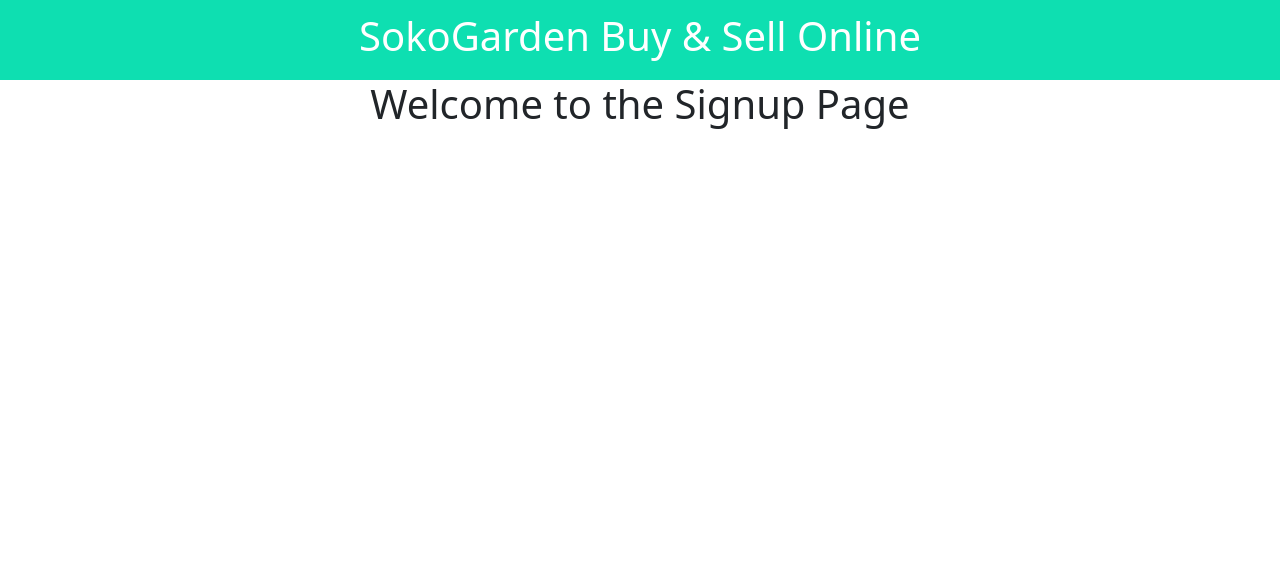
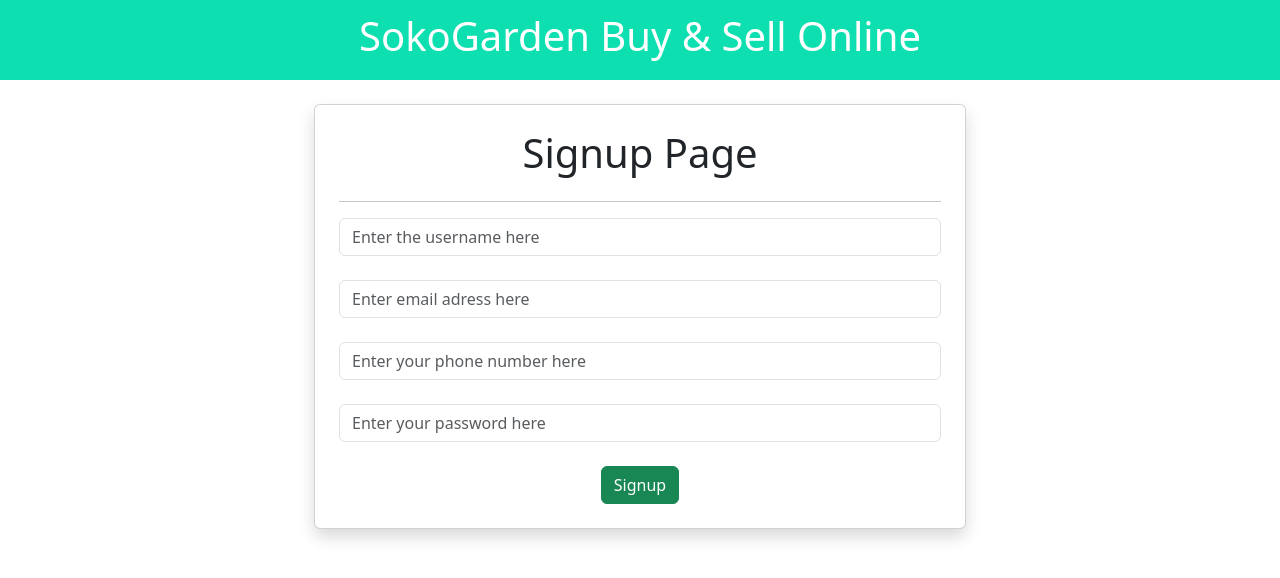
Before and after one commit to madlib-doom/Sokogarden-ui, a React (Create React App) app: page /signup in a window 1280 px wide. Shown: the top 578 px of the page. Built offline with nearby package versions, Linux system fonts and the light colour scheme.

Commit message:
first commit

```diff
--- a/src/componets/Notfound.jsx
+++ b/src/componets/Notfound.jsx
@@ -4,18 +4,14 @@
 
 const Notfound = () => {
   return (
-    <div className='all'>
-        <div className="notfoundcontainer">
-            <div className='glitch' data-text="404">404</div>
-            <div className='message'>Sorry resource not found. Click
-                <Link to={"/"}>Go home</Link>to take you back to Home.
-
-            </div>
-        </div>
-
-
+    <div className="d-flex justify-content-center align-items-center vh-100 bg-light">
+      <div className="text-center">
+        <h1 className="error-code display-1 fw-bold">404</h1>
+        <p className="lead">Oops! The page you're looking for doesn't exist.</p>
+        <Link to="/" className="btn btn-primary mt-3">Go Back Home</Link>
+      </div>
     </div>
-  )
+  );
 }
 
 export default Notfound
--- a/src/componets/Signup.jsx
+++ b/src/componets/Signup.jsx
@@ -1,8 +1,56 @@
-import React from 'react'
+import React, { useState } from 'react'
 
 const Signup = () => {
+  // Hooks to capture the different state of our application
+  const[username,setUsername]=useState("");
+  const[email,setEmail]=useState('');
+  const[phone,setPhone]=useState("");
+  const[password,setPassword]=useState('');
   return (
-    <div> <h1>Welcome to the Signup Page</h1>
+    <div className='row justify-content-center mt-4'>
+     <div className="col-md-6 card shadow p-4">
+     <h1> Signup Page</h1><hr />
+
+     <form >
+      <input type="text"
+      className='form-control'
+      placeholder='Enter the username here'
+      value={username}
+      onChange={(e)=>setUsername(e.target.value)}
+      required/><br />
+      {/* {username} */}
+
+      <input type="email"
+      className='form-control'
+      placeholder='Enter email adress here' required
+      value={email}
+      onChange={(e)=>setEmail(e.target.value)}/>
+
+      <br />
+      {/* {email} */}
+      <input type="number"
+      className='form-control'
+      placeholder='Enter your phone number here'
+      value={phone}
+      onChange={(e)=>setPhone(e.target.value)}
+      required/> <br />
+      {/* {phone} */}
+
+
+      <input type="password"
+      className='form-control'
+      placeholder='Enter your password here'
+      value={password}
+      onChange={(e)=>setPassword(e.target.value)}
+      required
+      /> <br />
+      {/* {password} */}
+
+      <button type='submit' className='btn btn-success'>Signup</button>
+
+
+     </form>
+     </div>
     </div>
   )
 }
--- a/src/componets/stylings/notfound.css
+++ b/src/componets/stylings/notfound.css
@@ -1,86 +1,14 @@
-* {
-    margin: 0;
-    padding: 0;
-    box-sizing: border-box;
+@keyframes bounce404 {
+  0%, 100% {
+    transform: translateY(0);
+    color: #dc3545;
   }
-  .all {
-    display: flex;
-    justify-content: center;
-    align-items: center;
-    height: 100vh;
-    background: radial-gradient(circle, #1a1a1a, #000);
+  50% {
+    transform: translateY(-20px);
+    color: #0d6efd;
+  }
+}
 
-    color: white;
-  }
-  .notfoundcontainer {
-    position: relative;
-    text-align: center;
-  }
-  .glitch {
-    font-size: 8rem;
-    font-weight: bold;
-    position: relative;
-    display: inline-block;
-    text-transform: uppercase;
-    animation: glitch-effect 1.5s infinite steps(1);
-  }
-  .glitch::before,
-  .glitch::after {
-    content: attr(data-text);
-    position: absolute;
-    top: 0;
-    left: 0;
-    width: 100%;
-    color: white;
-    background: transparent;
-  }
-  .glitch::before {
-    left: 2px;
-    text-shadow: -3px 3px red;
-    animation: glitch-swipe 2.5s infinite steps(1);
-  }
-  .glitch::after {
-    left: -2px;
-    text-shadow: 3px -3px cyan;
-    animation: glitch-swipe 2.5s infinite steps(1) reverse;
-  }
-  @keyframes glitch-swipe {
-    0%,
-    95% {
-      transform: translate(0, 0);
-      opacity: 1;
-    }
-    96% {
-      transform: translate(-5px, 5px) skew(-5deg);
-      opacity: 0.7;
-    }
-    97% {
-      transform: translate(5px, -5px) skew(5deg);
-      opacity: 0.7;
-    }
-    98% {
-      transform: translate(-3px, 3px) skew(-3deg);
-      opacity: 0.8;
-    }
-    99% {
-      transform: translate(3px, -3px) skew(3deg);
-      opacity: 0.8;
-    }
-    100% {
-      transform: translate(0, 0);
-      opacity: 1;
-    }
-  }
-  .message {
-    font-size: 2.2rem;
-    margin-top: 20px;
-    opacity: 0.7;
-  }
-  a {
-    color: cyan;
-    text-decoration: none;
-    transition: 0.3s;
-  }
-  a:hover {
-    color: red;
-  }
+.error-code {
+  animation: bounce404 1.5s infinite;
+}
```
